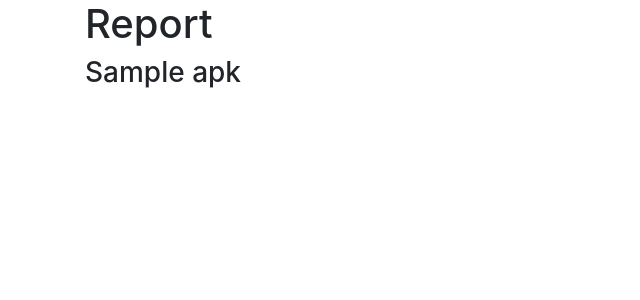
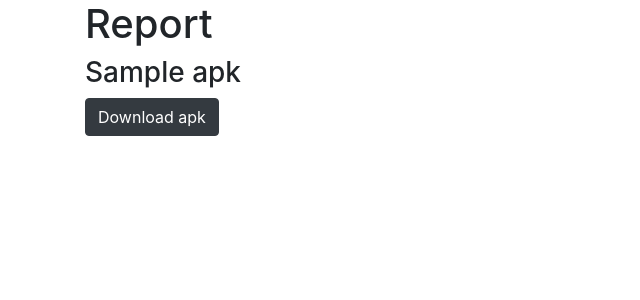
Before and after one commit to Humoud/apksneeze-lab, a Flask app: page /report/1 in a window 1280 px wide. Shown: the top 300 px of the page, without its empty margins (0-640 px from the left). Run offline with Flask 2, Linux system fonts and the light colour scheme; tables that the repository leaves empty hold one stand-in row (values such as "Sample post"); some libraries are stand-ins or nearby versions.

Commit message:
updated model, index page, and reports page

```diff
--- a/app/src/app.py
+++ b/app/src/app.py
@@ -2,7 +2,7 @@
 from flask import render_template, request, redirect, flash
 from flask import url_for, send_from_directory
 from werkzeug.utils import secure_filename
-from .models import APK, db
+from .models import ApkFile, db
 from . import create_app
 import os
 
@@ -32,18 +32,18 @@ def index():
         # save file to disk
         file.save(os.path.join(app.config['UPLOAD_FOLDER'], filename))
         # add file name to DB
-        new_apk = APK(name=filename)
+        new_apk = ApkFile(name=filename)
         db.session.add(new_apk)
         db.session.commit()
         return redirect('/')
 
     else:
-        apks = APK.query.order_by(APK.created_at).all()
+        apks = ApkFile.query.order_by(ApkFile.created_at).all()
         return render_template('index.html', apks=apks)
 
 @app.route("/report/<id>/delete", methods=["GET"])
 def delete_report(id):
-    delete_apk = APK.query.get(id)
+    delete_apk = ApkFile.query.get(id)
     db.session.delete(delete_apk)
     db.session.commit()
     flash('Delete Report Successfuly', 'success')
@@ -54,7 +54,7 @@ def delete_report(id):
 # Reports page showing results of analysis
 @app.route('/report/<id>', methods=['GET'])
 def show_report(id):
-    apk = APK.query.get(id)
+    apk = ApkFile.query.get(id)
     return render_template('report.html', apk=apk)
 
 if __name__ == "__main__":
--- a/app/src/templates/index.html
+++ b/app/src/templates/index.html
@@ -9,9 +9,10 @@
   <thead class="thead-dark">
     <tr>
       <th>APK File</th>
+      <th>Codename</th>
       <th>Added</th>
       <th>Analyzed</th>
-      <th>Errors</th>
+      <th></th>
       <th></th>
     </tr>
   </thead>
@@ -20,8 +21,9 @@
     <tr>
       <!-- <td><a href="{{ url_for('uploaded_file', filename=apk.name) }}">{{ apk.name }}</a></td> -->
       <td><a href="{{ url_for('show_report', id=apk.id) }}">{{ apk.name }}</a></td>
+      <td>{{ apk.codename }}</td>
       <td>{{ apk.created_at.date() }}</td>
-      <td></td>
+      <td>{{ apk.analyzed }}</td>
       <td></td>
       <td><a href="{{ url_for('delete_report', id=apk.id) }}">Delete</a></td>
     </tr>
--- a/app/src/templates/report.html
+++ b/app/src/templates/report.html
@@ -3,4 +3,5 @@
 {% block content %}
 <h1>Report</h1>
 <h3>{{ apk.name }}</h3>
+<a class="btn btn-dark" href="{{ url_for('uploaded_file', filename=apk.name) }}">Download apk</a>
 {% endblock content %}
```
Also changed, not shown: app/src/__init__.py (+5 -2 lines), app/src/models.py (+4 -4 lines), local.yml (+7 -7 lines), 1 other file.
